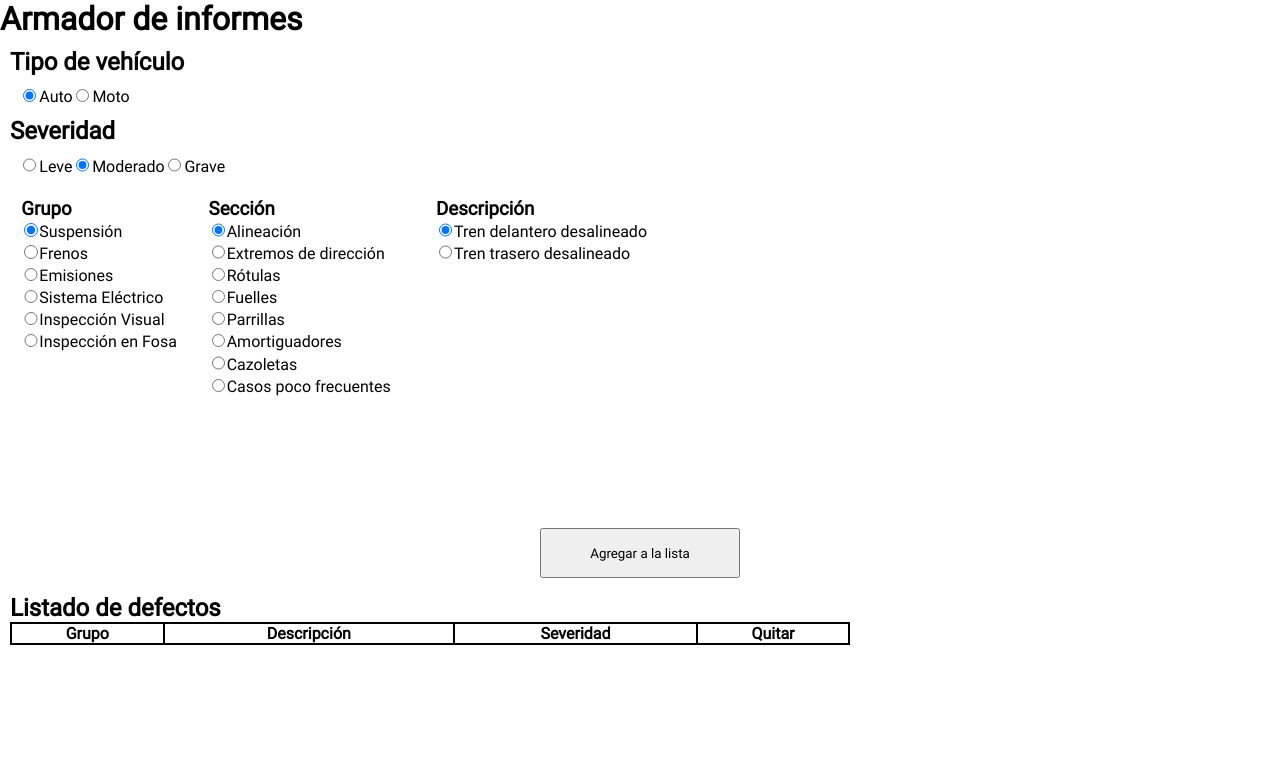
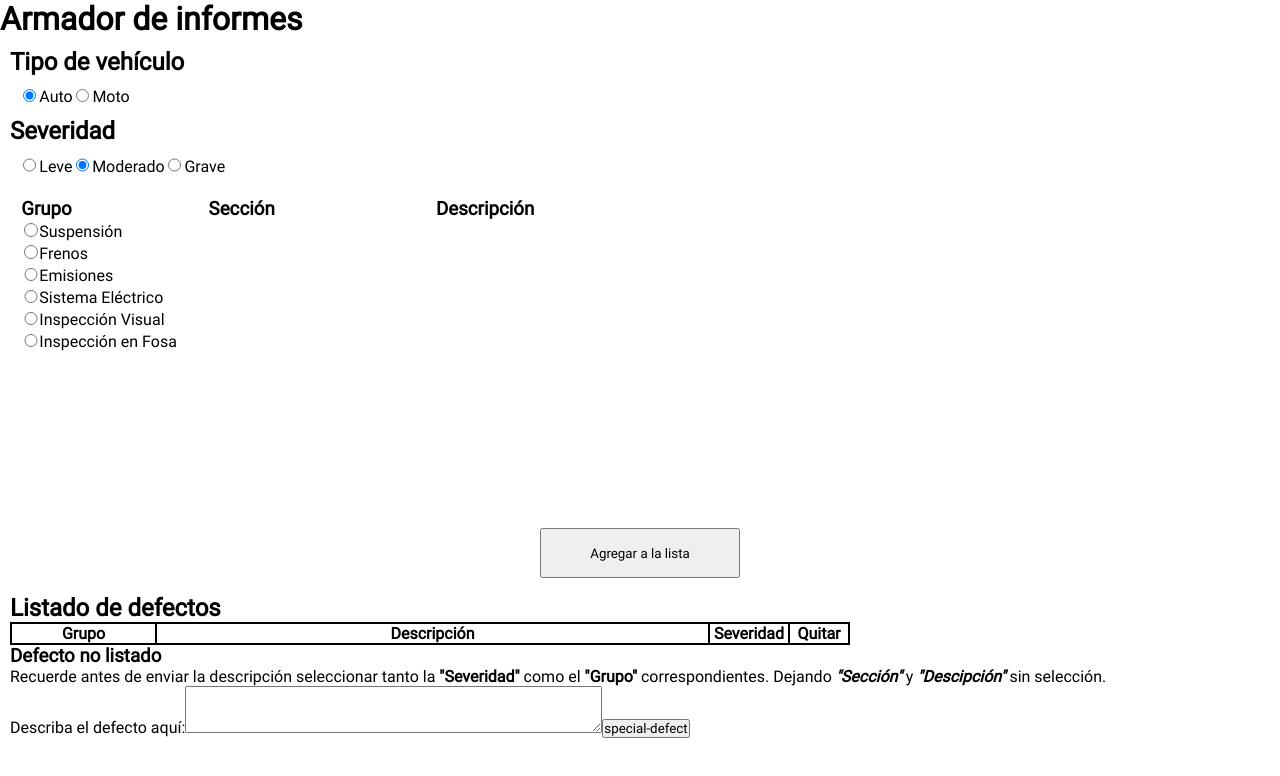
Before and after one commit to Juaniessi/buba-app, a React (Create React App) app: page / in a window 1280 px wide. Shown: the top 776 px of the page. Built offline with nearby package versions, Linux system fonts and the light colour scheme.

Commit message:
textarea for custom defect started

```diff
--- a/src/components/main/Main.jsx
+++ b/src/components/main/Main.jsx
@@ -1,4 +1,6 @@
 import React, {useState} from 'react';
+import trashCan from '../../assets/trash-can-solid.svg';
+
 import {
 	group,
 	sectionSusp,
@@ -54,18 +56,18 @@ function Main() {
 	const handleSeveridad = (e) => {
 		setSeveridad(e.target.value);
 	};
-	const [grupo, setGrupo] = useState(group[0]);
+	const [grupo, setGrupo] = useState('');
 	const handleGrupo = (e) => {
 		setGrupo(e.target.value);
 		setSeccion('');
 		setDescripcion('');
 	};
-	const [seccion, setSeccion] = useState(sectionSusp[0]);
+	const [seccion, setSeccion] = useState('');
 	const handleSeccion = (e) => {
 		setSeccion(e.target.value);
 		setDescripcion('');
 	};
-	const [descripcion, setDescripcion] = useState(descAlin[0]);
+	const [descripcion, setDescripcion] = useState('');
 	const handleDescripcion = (e) => {
 		setDescripcion(e.target.value);
 	};
@@ -99,9 +101,9 @@ function Main() {
 
 		setLista(lista.concat(itemLista));
 		setSeveridad('Moderado');
-		setGrupo(group[0]);
-		setSeccion(sectionSusp[0]);
-		setDescripcion(descAlin[0]);
+		setGrupo('');
+		setSeccion('');
+		setDescripcion('');
 		return;
 	};
 
@@ -115,6 +117,7 @@ function Main() {
 	}
 
 	function defectList(props, i) {
+		//no estoy usando seccion porque de momento no lo quiero en el render, pero lo dejo por si algún día pinta que aparezca
 		const {grupo, seccion, desc, sev} = props;
 
 		switch (
@@ -135,18 +138,27 @@ function Main() {
 
 		return (
 			<tr className={`itemLista ${severityColour}`} key={i}>
-				<td className={`${severityColour}`}>{grupo}</td>
+				<td className={`grupo-col ${severityColour}`}>{grupo}</td>
 				{/* <td className={`${severityColour}`}>{seccion}</td> */}
 				<td className={`${severityColour}`}>{desc}</td>
-				<td className={`${severityColour}`}>{sev}</td>
-				<td>
-					<button onClick={() => eraseDefect(i)}>Borrar</button>
+				<td className={`severidad-col ${severityColour}`}>{sev}</td>
+				<td className="erase-btn-ctn">
+					<button className="erase-btn" onClick={() => eraseDefect(i)}>
+						<img src={trashCan} alt="Trash-can" />
+					</button>
 				</td>
 			</tr>
 		);
 	}
 
+	let setUnlistedDefect = () => {
+		setDescripcion();
+	};
+
 	switch (grupo) {
+		case 'Suspensión':
+			section = sectionSusp;
+			break;
 		case 'Frenos':
 			section = sectionBrake;
 			break;
@@ -159,14 +171,17 @@ function Main() {
 		case 'Inspección Visual':
 			section = sectionVis;
 			break;
-		case 'Inspección de Fosa':
+		case 'Inspección en Fosa':
 			section = sectionPit;
 			break;
 		default:
-			section = sectionSusp;
+			section = [];
 	}
 
 	switch (seccion) {
+		case 'Alineación':
+			description = descAlin;
+			break;
 		case 'Extremos de dirección':
 			description = descExtDir;
 			break;
@@ -272,11 +287,8 @@ function Main() {
 		case 'Chasis':
 			description = descCha;
 			break;
-		case '': //esto ahce que no se renderice un listado de botones si cambias la categoría
+		default:
 			description = [];
-			break;
-		default:
-			description = descAlin;
 	}
 
 	return (
@@ -411,11 +423,11 @@ function Main() {
 			<table className="lista-final">
 				<thead>
 					<tr className="lista-headers">
-						<th className="strecht-columns">Grupo</th>
+						<th className="grupo-col">Grupo</th>
 						{/* <th>Sección</th> */}
 						<th>Descripción</th>
-						<th className="strecht-columns">Severidad</th>
-						<th className="strecht-columns">Quitar</th>
+						<th className="severidad-col">Severidad</th>
+						<th className="quitar-col">Quitar</th>
 					</tr>
 				</thead>
 				<tbody>
@@ -430,6 +442,29 @@ function Main() {
 						.map(defectList)}
 				</tbody>
 			</table>
+			<form>
+				<h3>Defecto no listado</h3>
+				<p>
+					Recuerde antes de enviar la descripción seleccionar tanto la{' '}
+					<b>"Severidad"</b> como el <b>"Grupo"</b> correspondientes. Dejando{' '}
+					<b>
+						<i>"Sección"</i>
+					</b>{' '}
+					y{' '}
+					<b>
+						<i>"Descipción"</i>
+					</b>{' '}
+					sin selección.
+				</p>
+				<label htmlFor="special-defect">Describa el defecto aquí:</label>
+				<textarea
+					name="special-defect"
+					id="special-defect"
+					value=""
+					cols="50"
+					rows="3"></textarea>
+				<input type="submit" value="special-defect" />
+			</form>
 		</main>
 	);
 }
--- a/src/styles/style.css
+++ b/src/styles/style.css
@@ -90,10 +90,30 @@ td {
   border-collapse: collapse;
 }
 
-.strecht-columns {
-  width: -webkit-min-content;
-  width: -moz-min-content;
-  width: min-content;
+.grupo-col {
+  width: 145px;
+  text-align: center;
+}
+
+.severidad-col {
+  width: 80px;
+  text-align: center;
+}
+
+.quitar-col {
+  width: 60px;
+}
+
+.erase-btn-ctn {
+  text-align: center;
+  background-color: white;
+}
+
+.erase-btn-ctn .erase-btn {
+  width: 12px;
+  height: 12px;
+  background-color: rgba(255, 255, 255, 0);
+  border: none;
 }
 
 .lista-final {
--- a/src/styles/style.scss
+++ b/src/styles/style.scss
@@ -69,11 +69,28 @@ th,
 td {
 	border: 2px solid black;
 	border-collapse: collapse;
-
 }
 
-.strecht-columns{
-	width: min-content;
+.grupo-col {
+	width: 145px;
+	text-align: center;
+}
+.severidad-col {
+	width: 80px;
+	text-align: center;
+}
+.quitar-col {
+	width: 60px;
+}
+.erase-btn-ctn {
+	text-align: center;
+	background-color: white;
+	.erase-btn {
+		width: 12px;
+		height: 12px;
+		background-color: rgba(255, 255, 255, 0);
+		border: none;
+	}
 }
 
 .lista-final {
```
Also changed, not shown: src/assets/trash-can-solid.svg (added), 1 other file (tests, documents, lock files or other folders).
